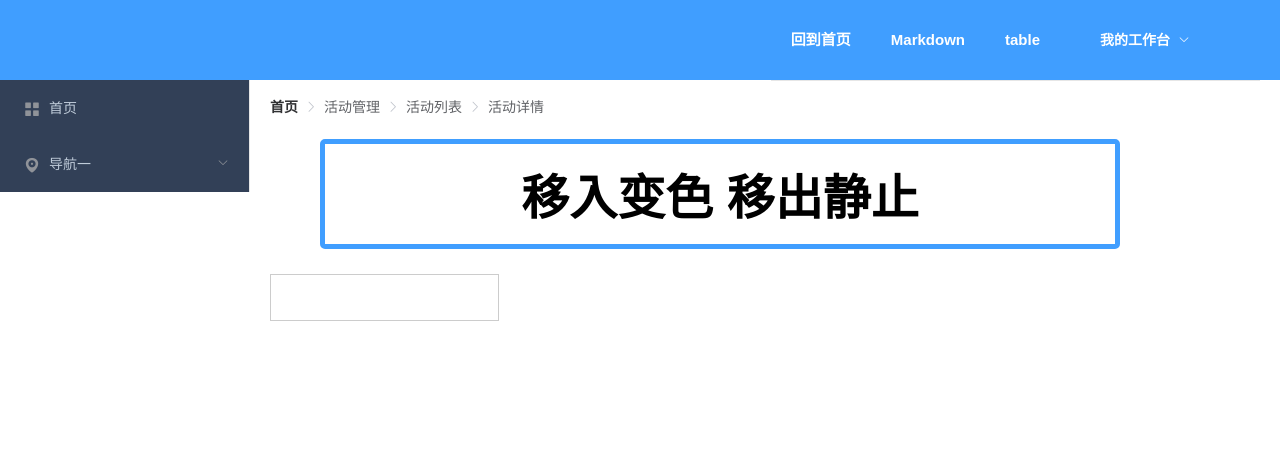
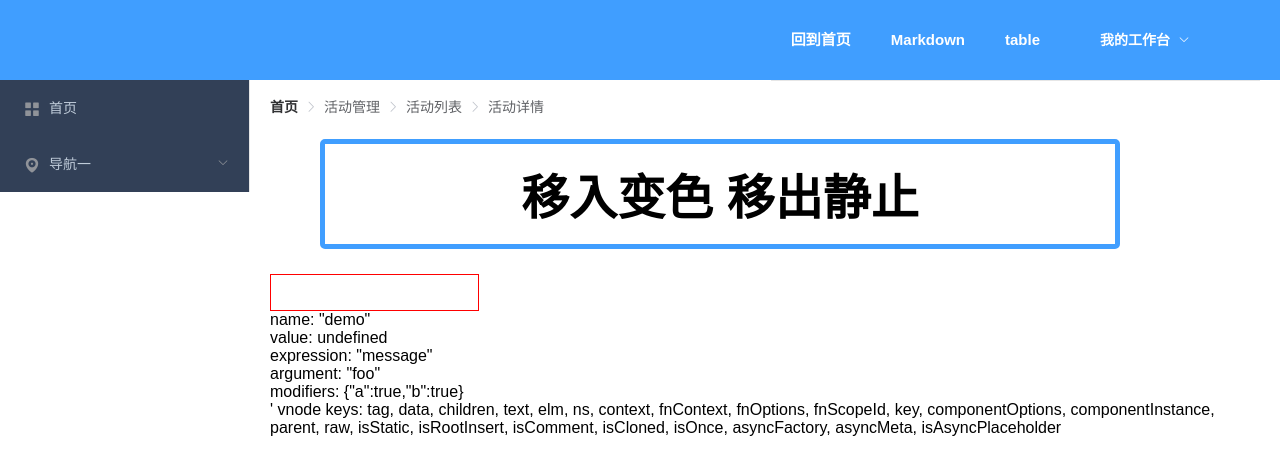
Before and after one commit to bing8181413/vue_app, a Vue app: page /#/main/ChangeColor in a window 1280 px wide. Shown: the top 474 px of the page. Built offline with nearby package versions, Linux system fonts and the light colour scheme.

Commit message:
color add

```diff
--- a/src/components/ChangeColor.vue
+++ b/src/components/ChangeColor.vue
@@ -4,11 +4,33 @@
     <!--<input type="text" v-model="haha">-->
     <p id="color" :style="colortmp" @mouseenter="randomColor(1)" @mouseleave="randomColor(2)">{{colortmp.color}} 移入变色
       移出静止</p>
-    <input type="text" v-model="colortmp.color" :maxlength="7">
+    <input type="text" v-model="colortmp.color" :maxlength="7" v-focus>
+    <div id="hook-arguments-example" v-demo:foo.a.b="message"></div>
   </div>
 </template>
 
 <script>
+  import Vue from 'vue';
+
+  new Vue({
+    el: '#hook-arguments-example',
+    data: {
+      message: 'hello!',
+    },
+  });
+  Vue.directive('demo', {
+    bind: function(el, binding, vnode) {
+      var s = JSON.stringify;
+      el.innerHTML =
+          `name:  ${s(binding.name)} <br>
+          value: ${s(binding.value)} <br>
+          expression: ${s(binding.expression)} <br>
+          argument: ${s(binding.arg)} <br>
+          modifiers: ${s(binding.modifiers)} <br>'
+          vnode keys: ${ Object.keys(vnode).join(', ')}`;
+    },
+  });
+
   export default {
     name: 'ChangeColor',
     data() {
@@ -18,6 +40,14 @@
         time: null,
         getColor: '',
       };
+    },
+    directives: {// 局部指令
+      focus: {
+        // 指令的定义
+        inserted: function(el) {
+          el.focus();
+        },
+      },
     },
     watch: {
       'colortmp': {
@@ -77,7 +107,11 @@
   input {
     border: 1px solid #ccc;
     box-sizing: border-box;
-    padding: 15px 25px;
+    padding: 10px 15px;
+  }
+
+  input:focus {
+    border: 1px solid red;
   }
 
   #color {
--- a/src/page/container/aside.vue
+++ b/src/page/container/aside.vue
@@ -13,6 +13,7 @@
                  background-color="#324057"
                  text-color="#bfcbd9"
                  active-text-color="#20a0ff">
+          <!--#1f2d3d-->
           <el-menu-item index=""><i class="el-icon-menu"></i>首页</el-menu-item>
           <el-submenu index="1">
             <template slot="title"><i class="el-icon-location"></i>导航一</template>
@@ -30,7 +31,6 @@
             <!--</template>-->
 <!--&gt;>>>>>> Stashed changes-->
             <el-menu-item-group>
-              <!--<span slot="title">分组一</span>-->
               <el-menu-item index="/main/table">table</el-menu-item>
               <el-menu-item index="/main/HelloWorld">HelloWorld</el-menu-item>
               <el-menu-item index="/main/ChangeColor" router="false">ChangeColor</el-menu-item>
```
